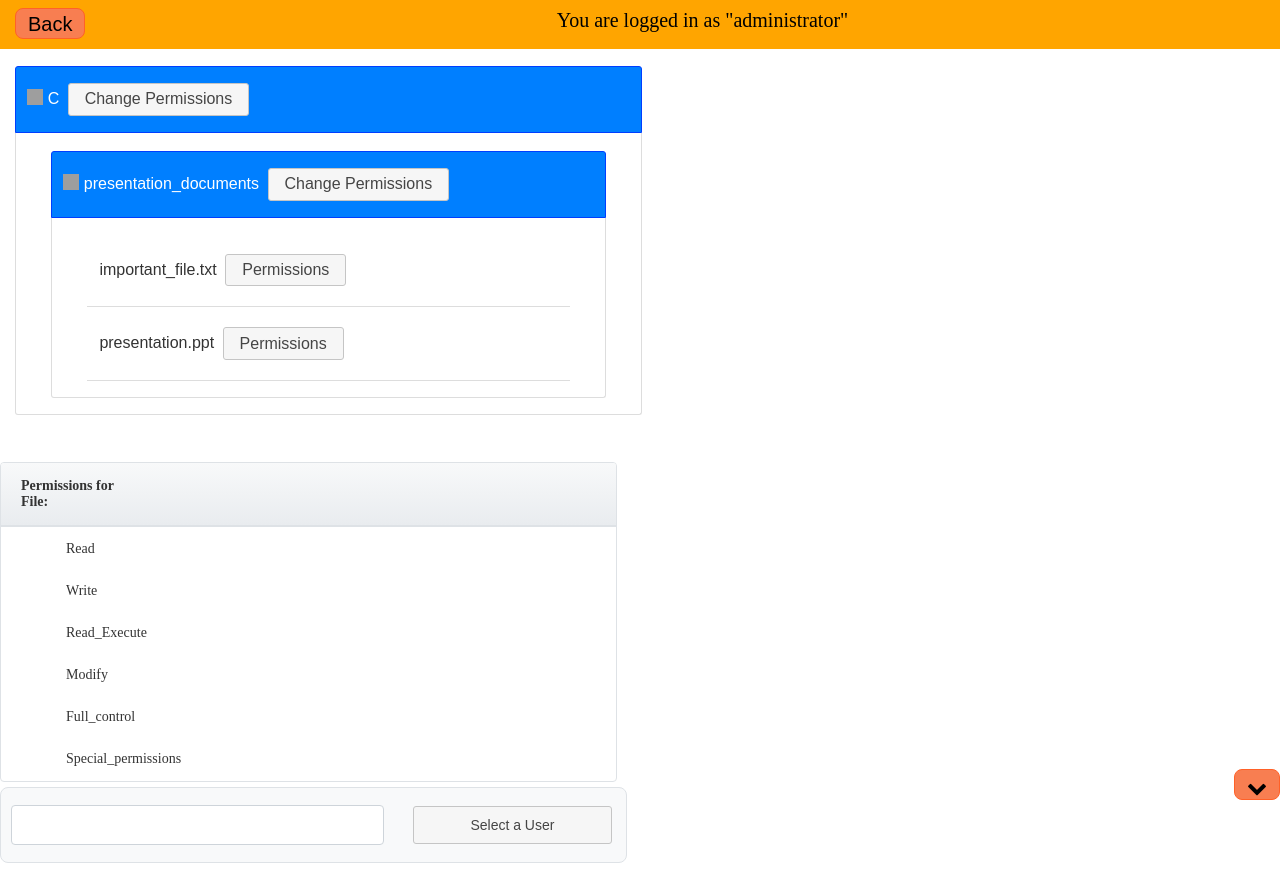
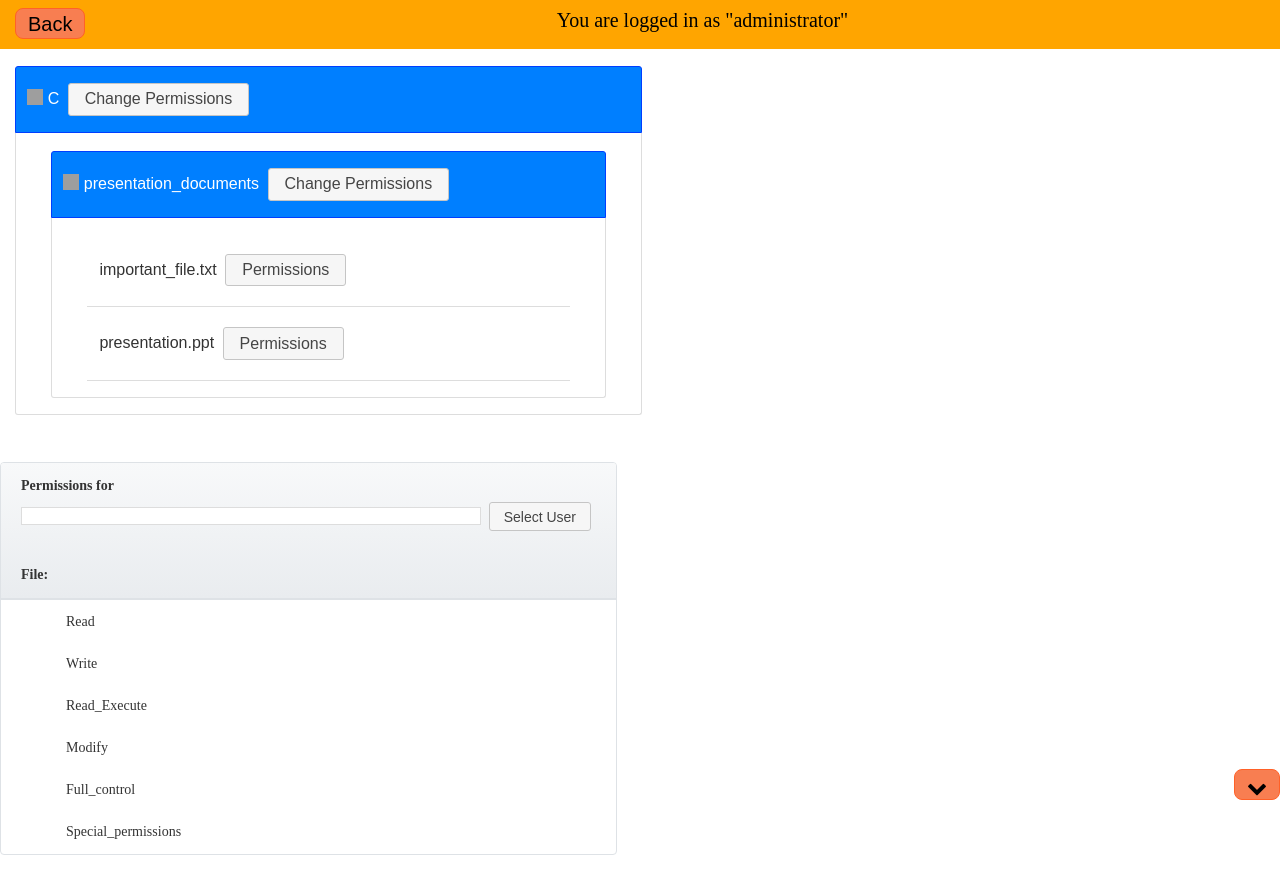
Before and after one commit to CSE256-Fall25/problem-solving-project-ps3, a website: page wrapper_add_new_user.html in a window 1280 px wide. Drawn offline with nearby package versions, Linux system fonts and the light colour scheme; grey boxes are pictures that could not be loaded; a web font is replaced by a local one.

Commit message:
small adjustment

```diff
--- a/package.json
+++ b/package.json
@@ -13,7 +13,7 @@
     },
     "devDependencies": {
         "aws-sdk": "^2.860.0",
-        "browser-sync": "^2.26.13",
+        "browser-sync": "^3.0.4",
         "prettier": "^2.2.1"
     },
     "author": "",
--- a/view.js
+++ b/view.js
@@ -42,7 +42,7 @@ let user_select_field = define_new_user_select_field(
 );
 let explanations_dialog = define_new_dialog("expdialog");
 
-$("#sidepanel").append([regular_permissions_panel, user_select_field]);
+$("#sidepanel").append([regular_permissions_panel]);
 
 // Initialize the regular permissions panel with "Select User Below"
 $("#regpermpanel").attr({ username: "", filepath: "" });
--- a/view_helper.js
+++ b/view_helper.js
@@ -344,12 +344,23 @@ function define_new_regular_permissions(
   let regular_container =
     $(`<div id="${id_prefix}" class="ui-widget-content" style="overflow-y:scroll">
         <div id="${id_prefix}_header" style="padding: 8px; font-weight: bold; border-bottom: 1px solid #ccc;">
-            Permissions for <span id="${id_prefix}_header_username"></span><br/>
+            Permissions for <span id="${id_prefix}_header_userselect"></span><br/>
             File: <span id="${id_prefix}_header_filepath"></span>
         </div>
         <table id="${id_prefix}_table" width="100%">
         </table>
     </div>`);
+
+  // ✴️ insert the dropdown where username used to be
+  let user_select = define_new_user_select_field(
+    `${id_prefix}_userselect`,
+    "Select User",
+    (selected_user) => {
+      regular_container.attr("username", selected_user);
+    }
+  );
+  regular_container.find(`#${id_prefix}_header_userselect`).append(user_select);
+
 
   let perm_table = regular_container.find(`#${id_prefix}_table`);
 
@@ -373,6 +384,7 @@ function define_new_regular_permissions(
         `);
     perm_table.append(row);
   }
+
 
   let update_regular_contents = function () {
     let username = regular_container.attr("username");
@@ -545,6 +557,8 @@ function define_grouped_permission_checkboxes(id_prefix, which_groups = null) {
         path_to_file[filepath],
         username
       );
+
+
 
       for (ace_type in grouped_perms) {
         // 'allow' and 'deny'
```
Also changed, not shown: fileperms_style.css (line endings or trailing spaces), 1 other file.
